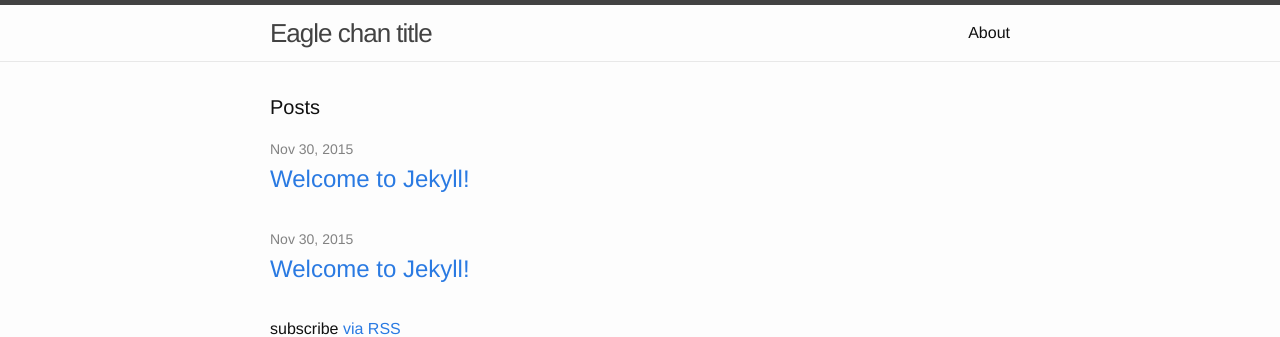
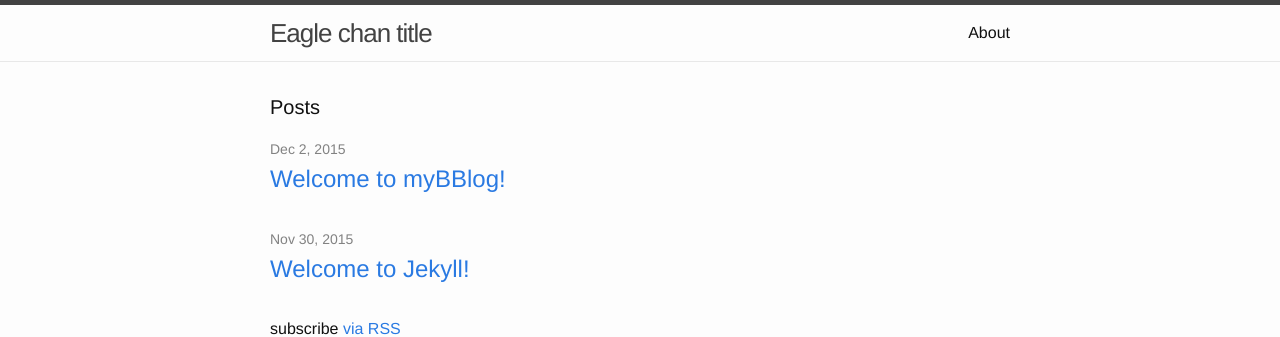
Before and after one commit to dangxiaobin123/SpiderMonkeyTest, a Jekyll site: the page built from index.html, in a window 1280 px wide. Shown: the top 337 px of the page. Built offline with Jekyll 4.4.1, drawn with Linux system fonts in a browser that asks for light colours.

Commit message:
date＋title

```diff
--- a/_posts/2015-12-02-welcome-to-myblog.md
+++ b/_posts/2015-12-02-welcome-to-myblog.md
@@ -1,7 +1,7 @@
 ---
 layout: post
-title:  "Welcome to Jekyll!"
-date:   2015-11-30 17:16:04 +0800
+title:  "Welcome to myBBlog!"
+date:   2015-12-02 13:38:04 +0800
 categories: jekyll update
 ---
 
```
